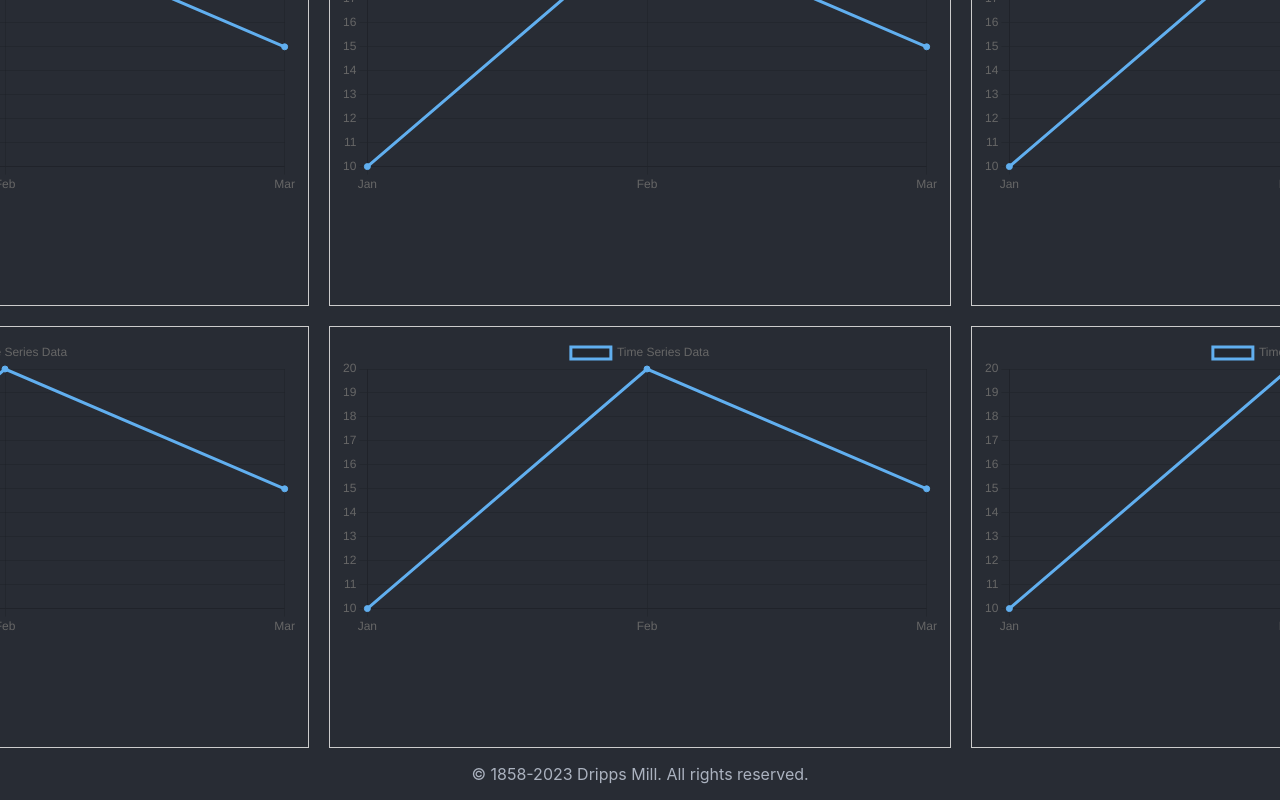
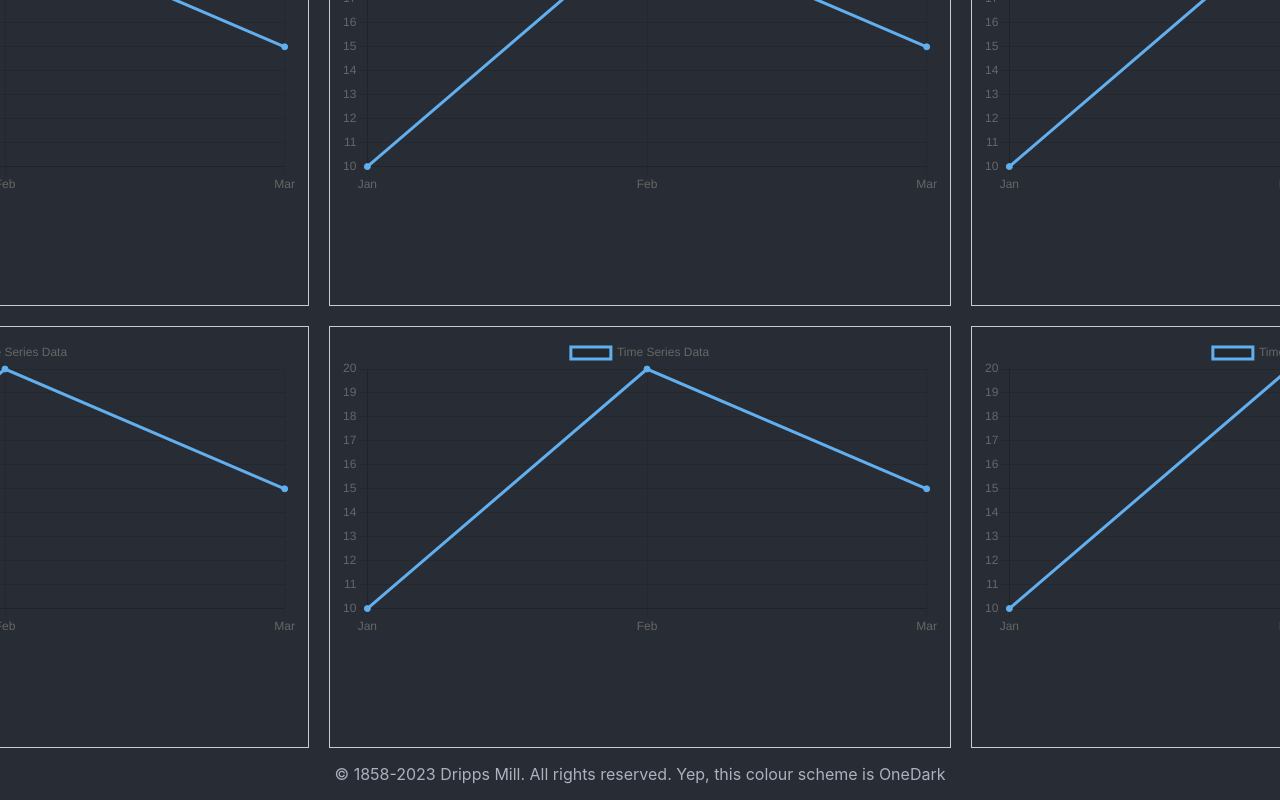
Before and after one commit to CallumAlexander/DrippsOS, a React (Create React App) app: page / in a window 1280 px wide. Shown: the part 253-1053 px from the top of the page. Built offline with nearby package versions, Linux system fonts and the light colour scheme.

Commit message:
Start of day

```diff
--- a/package.json
+++ b/package.json
@@ -3,6 +3,9 @@
   "version": "0.1.0",
   "private": true,
   "dependencies": {
+    "@emotion/react": "^11.11.1",
+    "@emotion/styled": "^11.11.0",
+    "@mui/material": "^5.14.0",
     "@testing-library/jest-dom": "^5.16.5",
     "@testing-library/react": "^13.4.0",
     "@testing-library/user-event": "^13.5.0",
--- a/src/App.js
+++ b/src/App.js
@@ -6,6 +6,7 @@ import Footer from "./Footer";
 
 function App() {
 
+  /* Updating the Colour Scheme functionality */
   const [isDarkMode, setIsDarkMode] = useState(false);
 
   const handleToggleMode = () => {
--- a/src/Footer.js
+++ b/src/Footer.js
@@ -3,7 +3,7 @@ import React from 'react';
 function Footer() {
     return (
         <footer className="footer">
-            <p>© 1858-2023 Dripps Mill. All rights reserved.</p>
+            <p>© 1858-2023 Dripps Mill. All rights reserved. Yep, this colour scheme is OneDark</p>
         </footer>
     );
 }
```
Also changed, not shown: 1 other file (tests, documents, lock files or other folders).
